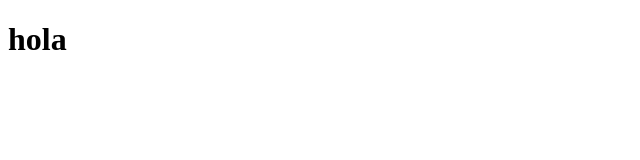
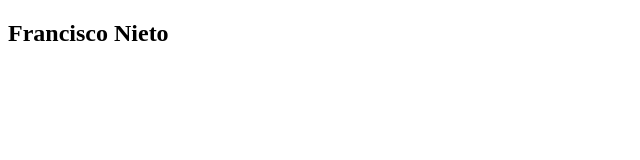
Before and after one commit to Francisco577366/Portafolio, a plain HTML site: page Index.html in a window 1280 px wide. Shown: the whole page, without its empty margins (0-640 px from the left). Drawn offline with Linux system fonts and the light colour scheme.

Commit message:
Se agrego 1 div

```diff
--- a/Index.html
+++ b/Index.html
@@ -5,8 +5,8 @@
         <title>Git</title>
     </head>
     <body>
-        <h1>
-            hola
-        </h1>
+<div class="container">
+    <h2> Francisco Nieto</h2>
+</div>
     </body>
 </html>
```
